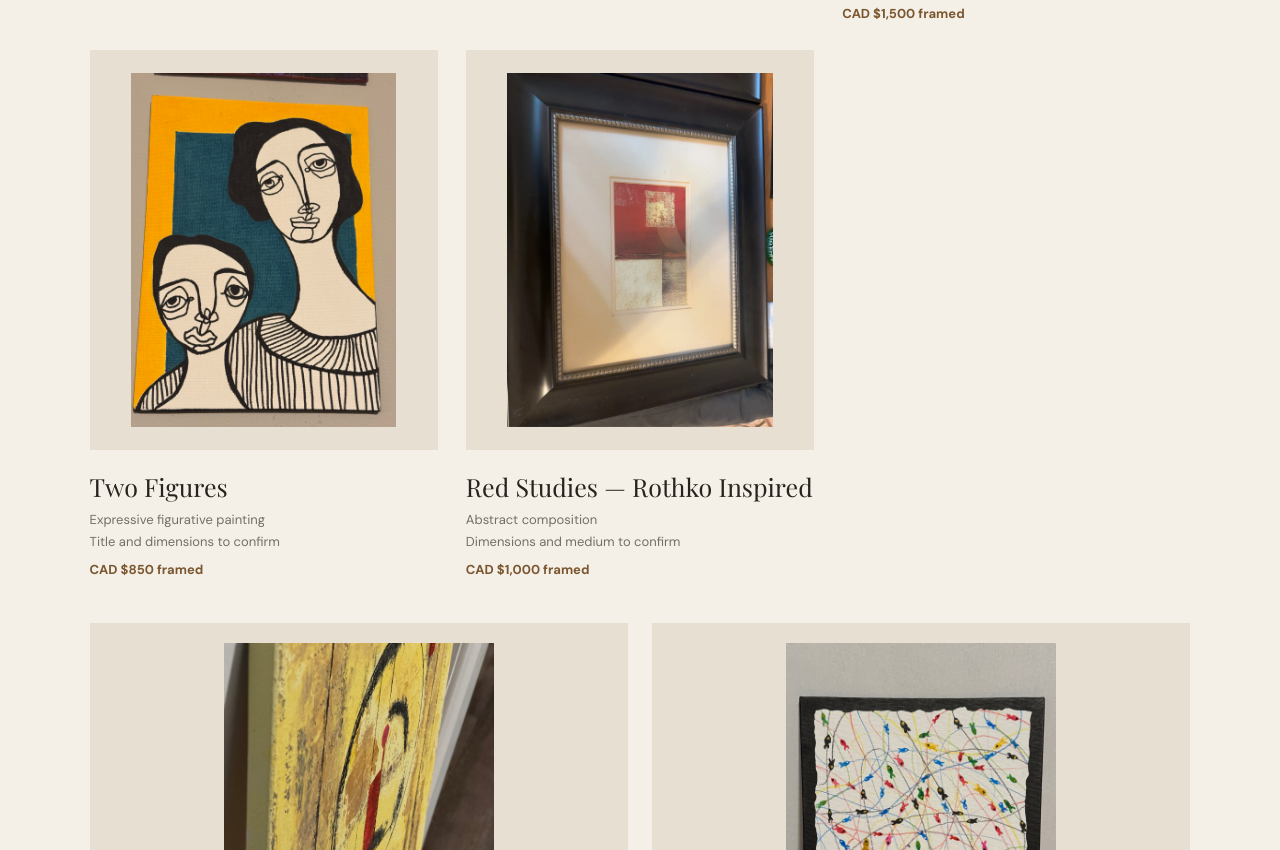
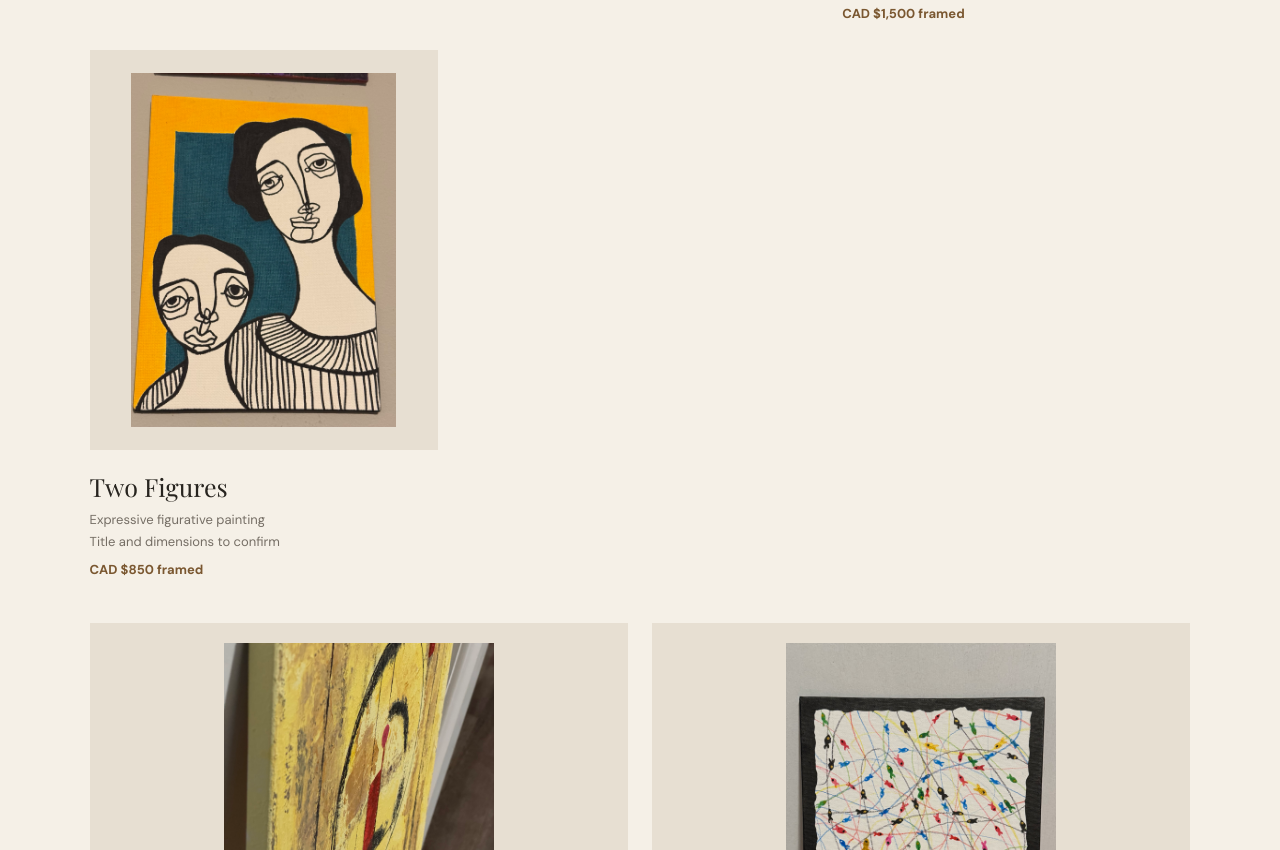
Before and after one commit to Anshpreet/Ansh-Art, a plain HTML site: page ansh-art-portfolio-vercel-ready/index.html in a window 1280 px wide. Shown: the part 1598-2448 px from the top of the page. Drawn offline with nearby package versions, Linux system fonts and the light colour scheme.

Commit message:
Remove 'Red Studies' artwork from index.html
Removed the 'Red Studies — Rothko Inspired' artwork section from the portfolio.

```diff
--- a/ansh-art-portfolio-vercel-ready/index.html
+++ b/ansh-art-portfolio-vercel-ready/index.html
@@ -31,7 +31,6 @@ footer{display:flex;justify-content:space-between;gap:20px;padding:30px 7%;font-
 <article class="card"><figure><img loading="lazy" src="assets/eight-billion.jpeg" alt="Colorful intersecting paths original painting"></figure><h3>8 Billion Directions — No. 1</h3><p>2026 · Mixed media on canvas<br>Unique original · Dimensions to confirm</p><div class="price">CAD $850 framed</div></article>
 <article class="card"><figure><img loading="lazy" src="assets/glyphs.jpeg" alt="Symbolic work on bamboo pulp Xuan paper"></figure><h3>THE LANGUAGE WE FORGOT — I</h3><p><em>From The Lost Archive series</em><br>2026 · Watercolour and acrylic on bamboo pulp Xuan paper<br>34 × 17 cm (13.4 × 6.7 in) · Original artwork</p><div class="price">CAD $1,500 framed</div></article>
 <article class="card"><figure><img loading="lazy" src="assets/portrait.jpeg" alt="Two expressive figures on a teal and yellow background"></figure><h3>Two Figures</h3><p>Expressive figurative painting<br>Title and dimensions to confirm</p><div class="price">CAD $850 framed</div></article>
-<article class="card"><figure><img loading="lazy" src="assets/red-abstract.webp" alt="Red Studies — Rothko Inspired, framed abstract artwork"></figure><h3>Red Studies — Rothko Inspired</h3><p>Abstract composition<br>Dimensions and medium to confirm</p><div class="price">CAD $1,000 framed</div></article>
 </div><div class="detail-strip"><figure><img loading="lazy" src="assets/two-worlds-side-2.jpeg" alt="Original painting surface from a second side angle"><figcaption>Original texture · side view</figcaption></figure><figure><img loading="lazy" src="assets/eight-billion-detail.jpeg" alt="Additional original photograph of colorful fish painting"><figcaption>Colourful paths · alternate photograph</figcaption></figure></div></section>
 <section class="feature"><div><img loading="lazy" src="assets/two-worlds-detail.jpeg" alt="Close-up of hand-painted texture"></div><div><span class="eyebrow">Featured work · 2026</span><h2>Two Worlds,<br>One Axis</h2><p>Two circular worlds, joined by a single axis, suggest the relationship between what we reveal and what we keep within. Golden layers evoke time; black forms and red marks trace the tension between structure and change.</p><p>Each brushstroke and surface variation belongs to the original physical artwork.</p><a class="button" style="background:#a1793c" href="#contact">Ask about this work</a></div></section>
 <section class="about" id="about"><div><span class="eyebrow">Meet the artist</span><h2>Anshpreet<br>Kaur Siddhu</h2><p>Working under the name <strong>Ansh Art</strong>, Anshpreet Kaur Siddhu is an Ontario-based visual artist exploring contemporary abstraction, symbolic forms, and expressive mark-making.</p><p>Her developing practice brings together textured surfaces, geometric structures, and vivid accents to explore the emotional connections between people, memories, and imagined worlds.</p></div><blockquote>“Two worlds may appear separate, yet remain connected by forces neither can fully understand.”</blockquote></section>
```
